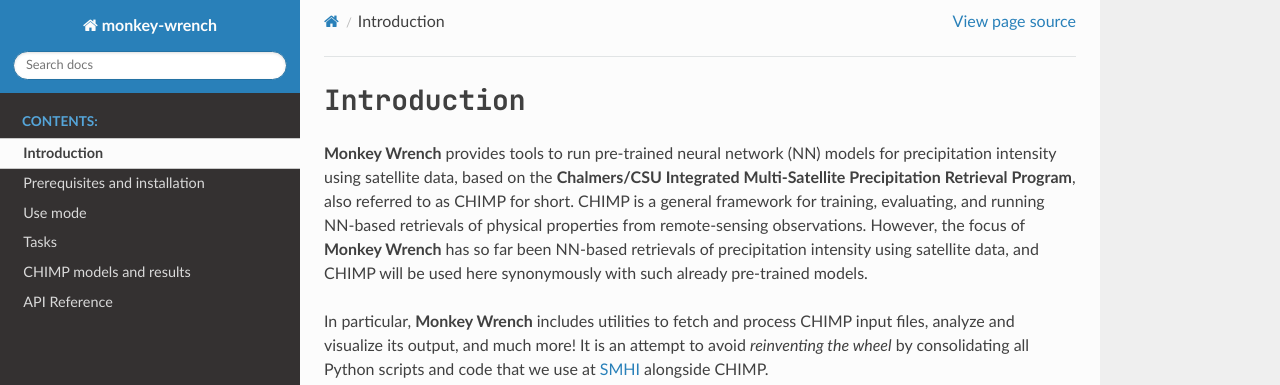
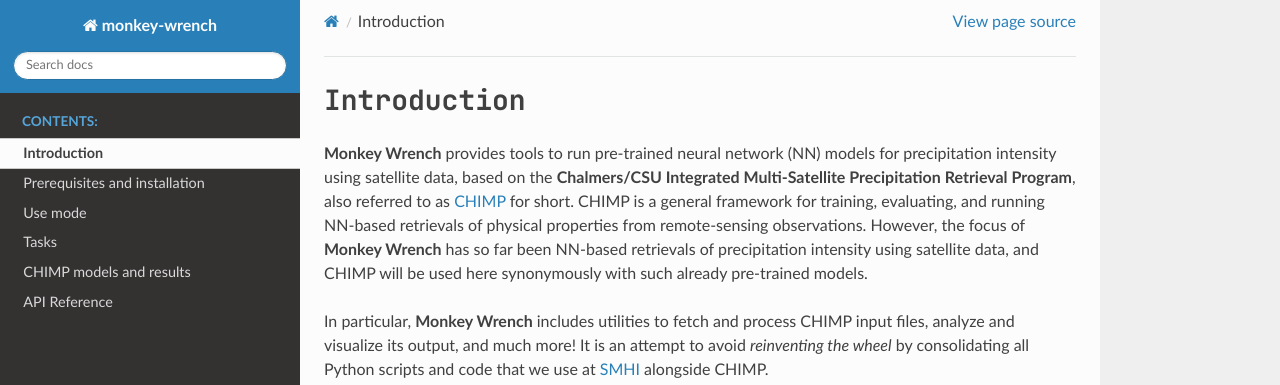
Before and after one commit to pkhalaj/monkey-wrench, a Sphinx documentation site: the page built from docs/source/static/introduction.rst, in a window 1280 px wide and 1385 px high. Shown: the top 385 px of the window. Built offline with Sphinx 7.4.7 and the Read the Docs theme 3.1.0, drawn with Linux system fonts in a browser that asks for light colours.

Commit message:
Add more links to the documentation

```diff
--- a/docs/source/static/introduction.rst
+++ b/docs/source/static/introduction.rst
@@ -3,7 +3,7 @@ Introduction
 
 **Monkey Wrench** provides tools to run pre-trained neural network (NN) models for
 precipitation intensity using satellite data, based on the **Chalmers/CSU Integrated
-Multi-Satellite Precipitation Retrieval Program**, also referred to as CHIMP for short.
+Multi-Satellite Precipitation Retrieval Program**, also referred to as `CHIMP`_ for short.
 CHIMP is a general framework for training, evaluating, and running NN-based retrievals of physical
 properties from remote-sensing observations. However, the focus of **Monkey Wrench**
 has so far been NN-based retrievals of precipitation intensity using satellite data,
```
